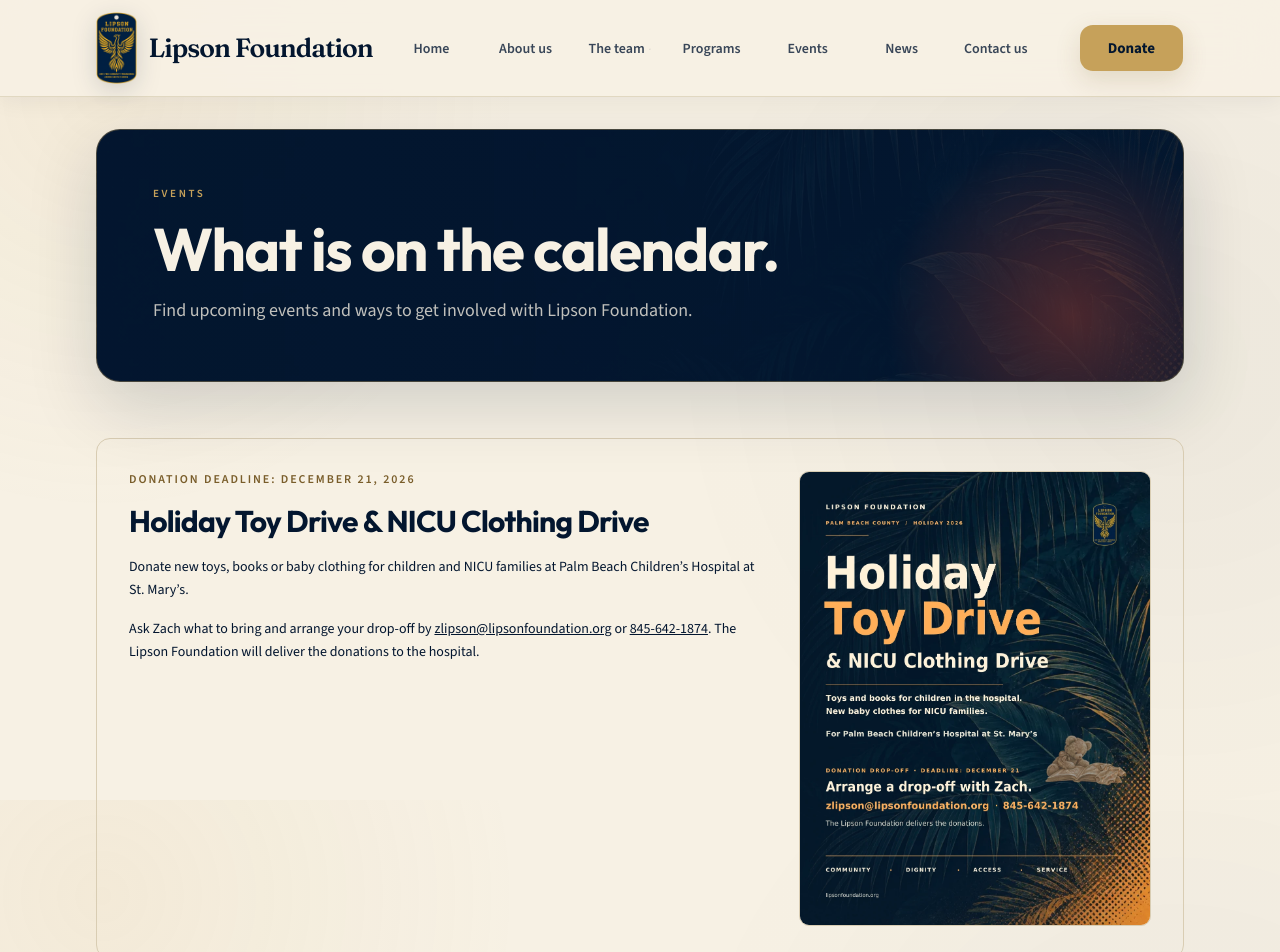
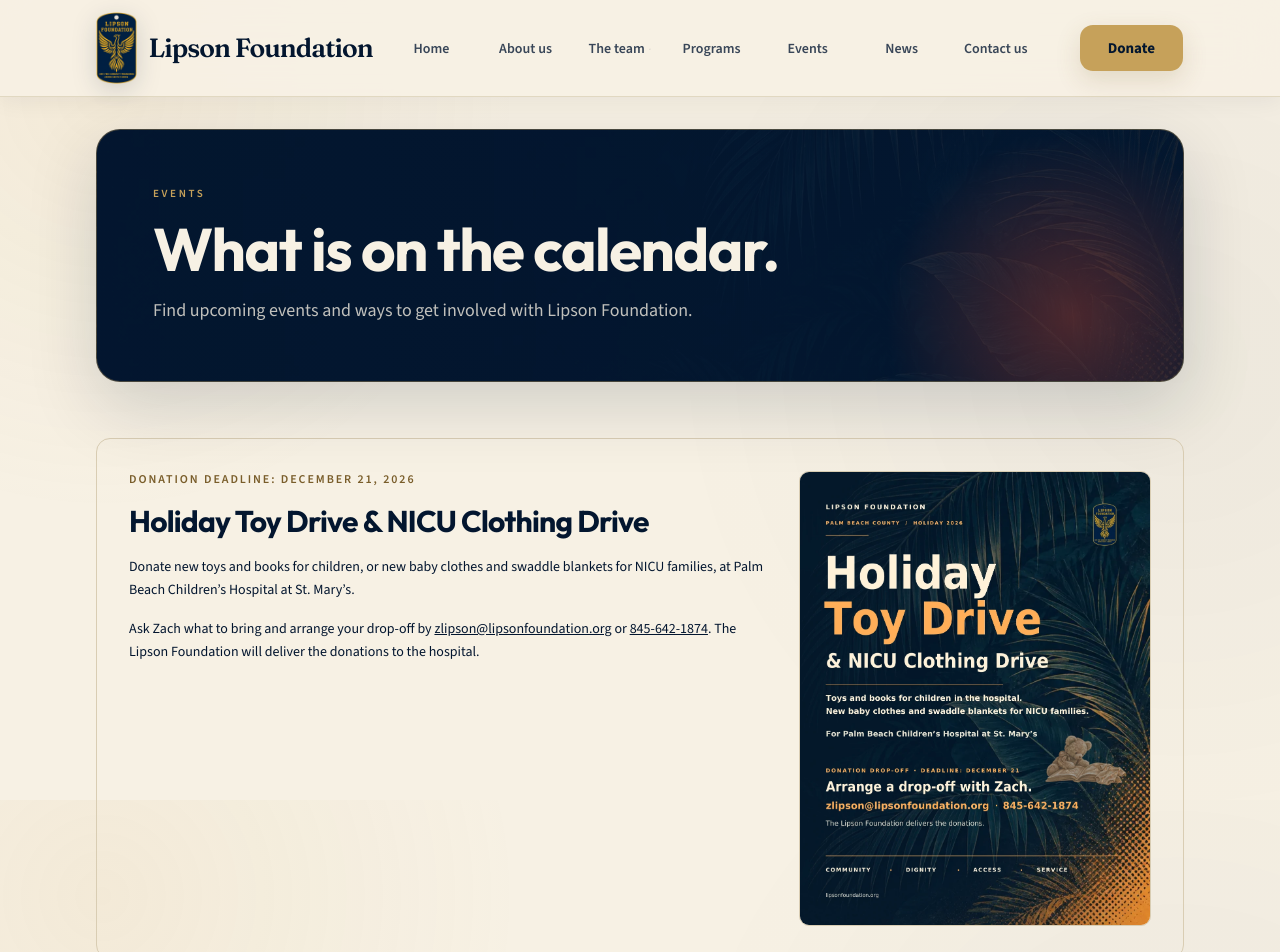
Before and after one commit to zlipson1999/lipson-foundation, a Next.js app: page /events in a window 1280 px wide. Shown: the top 952 px of the page. Built offline with nearby package versions, Linux system fonts and the light colour scheme.

Commit message:
Include NICU swaddle blankets in holiday drive

```diff
--- a/app/events/page.tsx
+++ b/app/events/page.tsx
@@ -36,8 +36,8 @@ export default function EventsPage() {
             Holiday Toy Drive &amp; NICU Clothing Drive
           </h2>
           <p className="text-sm leading-relaxed">
-            Donate new toys, books or baby clothing for children and NICU families at
-            Palm Beach Children’s Hospital at St. Mary’s.
+            Donate new toys and books for children, or new baby clothes and swaddle
+            blankets for NICU families, at Palm Beach Children’s Hospital at St. Mary’s.
           </p>
           <p className="text-sm leading-relaxed">
             Ask Zach what to bring and arrange your drop-off by{" "}
@@ -49,12 +49,12 @@ export default function EventsPage() {
           </p>
         </div>
         <a
-          href="/events/lipson-holiday-drive-flyer.webp"
+          href="/events/lipson-holiday-drive-flyer.webp?v=swaddles"
           aria-label="View the full-size Holiday Toy Drive and NICU Clothing Drive flyer"
           className="block overflow-hidden rounded-lg border"
         >
           <Image
-            src="/events/lipson-holiday-drive-flyer.webp"
+            src="/events/lipson-holiday-drive-flyer.webp?v=swaddles"
             alt="Lipson Foundation holiday drive flyer"
             width={1071}
             height={1386}
```
Also changed, not shown: public/events/lipson-holiday-drive-flyer.webp.
